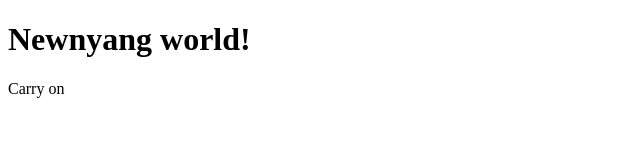
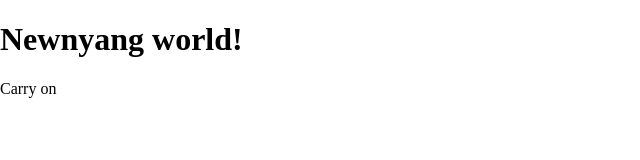
Before and after one commit to simnalamburt/newnyang, a website: page index.html in a window 1280 px wide. Shown: the whole page, without its empty margins (0-640 px from the left). Drawn offline with nearby package versions, Linux system fonts and the light colour scheme.

Commit message:
Install bower
Install normalize.css

```diff
--- /dev/null
+++ b/bower.json
@@ -0,0 +1,6 @@
+{
+  "name": "newnyang",
+  "dependencies": {
+    "normalize.css": "^3.0.2"
+  }
+}
--- a/index.html
+++ b/index.html
@@ -3,6 +3,7 @@
   <head>
     <meta charset="UTF-8">
     <title>Newnyang world</title>
+    <link rel="stylesheet" type="text/css" href="lib/normalize.css/normalize.css">
   </head>
   <body>
     <h1>Newnyang world!</h1>
```
Also changed, not shown: 2 other files.
